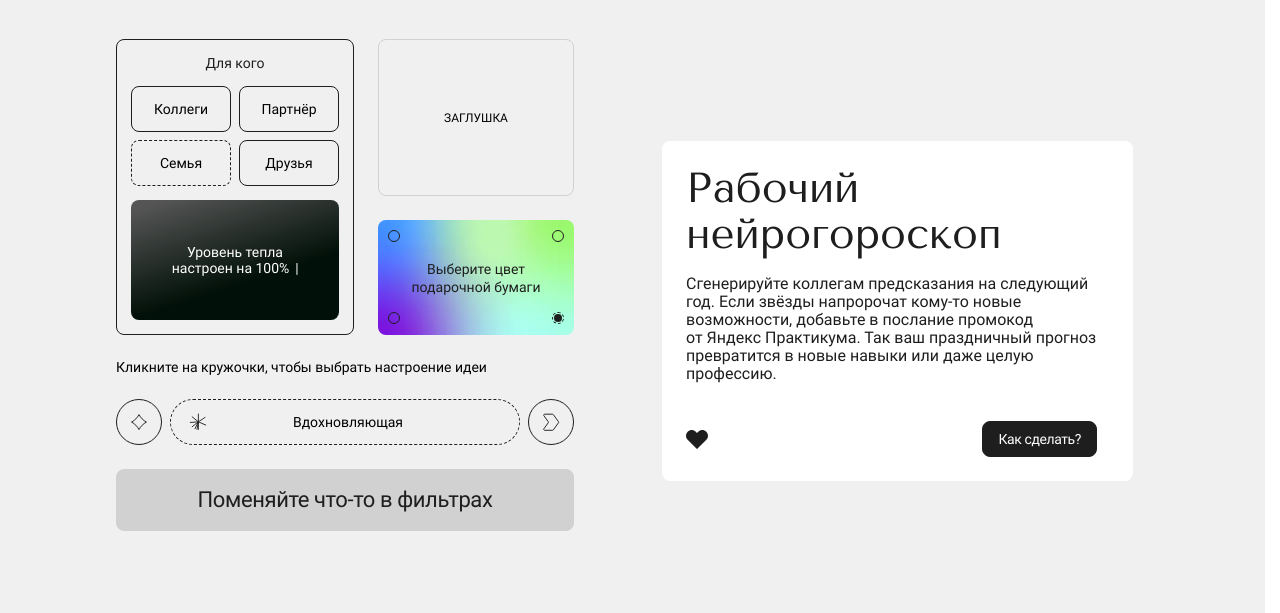
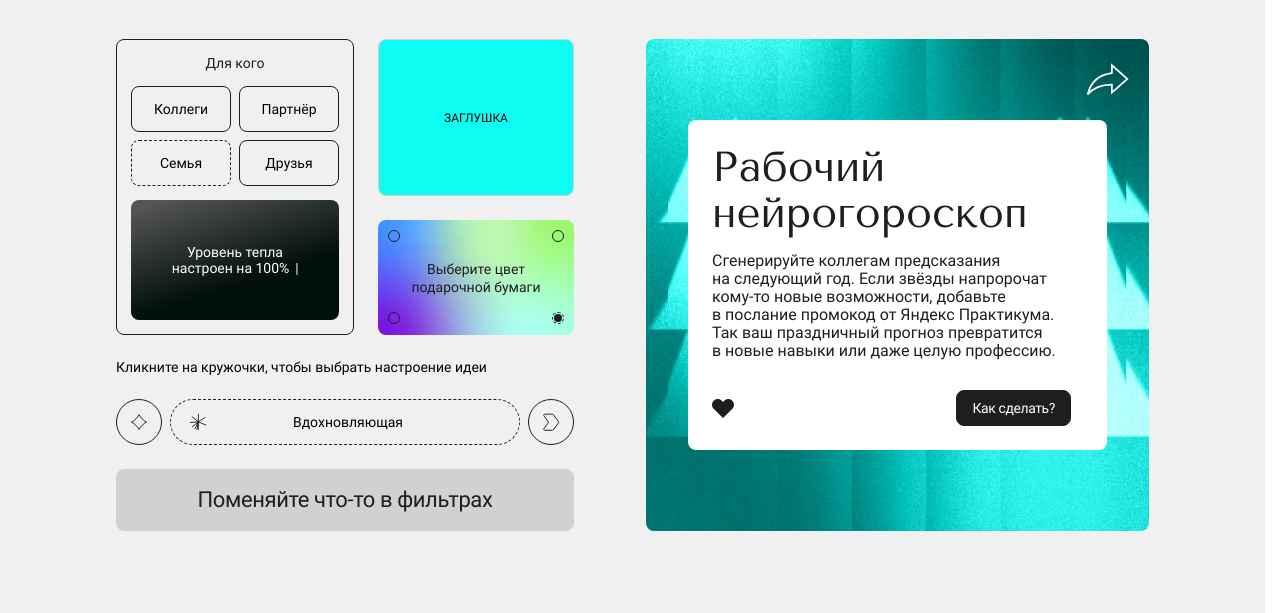
Before and after one commit to OlgaVishneva/curves, a website built with Vite: page src/index.html in a window 1280 px wide. Both pictures are taken after a click on the button "Получить идею". Shown: the part 199-812 px from the top of the page. Built offline with nearby package versions, Linux system fonts and the light colour scheme.

Commit message:
доработки

```diff
--- a/src/js/scripts/colorPaper.js
+++ b/src/js/scripts/colorPaper.js
@@ -1,10 +1,16 @@
 export default function colorPaper() {
     const radioButtons = document.querySelectorAll('input[name="color"]');
+    const stubElement = document.querySelector('.promo__stab'); // Получаем элемент заглушки
     const labels = {}; // Объект для хранения ссылок на элементы label с классом _active
 
     // Генерируем случайное число для установки случайной радиокнопки как активной
     const randomIndex = Math.floor(Math.random() * radioButtons.length);
     radioButtons[randomIndex].checked = true;
+
+    // Устанавливаем начальный цвет заглушки
+    if (stubElement) {
+        stubElement.style.backgroundColor = radioButtons[randomIndex].value;
+    }
 
     // Заполняем объект labels и устанавливаем класс _active для начальной радиокнопки
     radioButtons.forEach(radio => {
@@ -16,13 +22,19 @@ export default function colorPaper() {
         }
     });
 
-    // Функция для обновления класса _active у label
+    // Функция для обновления класса _active у label и цвета заглушки
     function updateActiveLabel(selectedRadio) {
         // Убираем класс _active от всех
         Object.values(labels).forEach(label => label.classList.remove('_active'));
         // Добавляем класс _active только к выбранной радиокнопке
         if (selectedRadio in labels) {
             labels[selectedRadio].classList.add('_active');
+
+            // Находим выбранную радиокнопку и обновляем цвет заглушки
+            const selectedRadioElement = document.getElementById(selectedRadio);
+            if (selectedRadioElement && stubElement) {
+                stubElement.style.backgroundColor = selectedRadioElement.value;
+            }
         }
     }
 
--- a/src/js/scripts/setImg.js
+++ b/src/js/scripts/setImg.js
@@ -3,6 +3,7 @@ export default function setImg() {
     const giftImage = document.getElementById('giftImage');
     const infoCard = document.querySelector('.promo__info-card');
     const promoBanner = document.querySelector('.promo__banner');
+    const promoIcon = document.querySelector('.promo__icon-nav');
     const buttonHowTo = infoCard.querySelector('.info-card__btn');
     const buttonReturn = document.createElement('button');
 
@@ -17,6 +18,7 @@ export default function setImg() {
         // Определяем путь к изображению в зависимости от ширины экрана
         if (screenWidth >= 768) {
             promoBanner.style.display = 'none'; // Скрыть баннер
+            promoIcon.style.display = 'block'; // Скрыть баннер
             // Изображения для экранов больше 768 пикселей
             switch (color) {
                 case 'color-blue':
@@ -36,6 +38,7 @@ export default function setImg() {
             }
         } else {
             promoBanner.style.display = 'block';
+            promoIcon.style.display = 'none';
             switch (color) {
                 case 'color-blue':
                     imagePath = 'img/bg/bg-img-blue.webp';
--- a/src/partials/advantages.html
+++ b/src/partials/advantages.html
@@ -94,15 +94,20 @@
               Ваш браузер не поддерживает видео.
             </video>
           </div>
+            <svg class="promo__icon-nav" width="43" height="40" aria-hidden="true">
+              <use xlink:href="img/sprite.svg#arrow-lg"></use>
+            </svg>
           <div class="promo__picture">
-            <img id="giftImage" src="img/bg/bg-img-green.webp" alt="Дефолт." class="promo__img" loading="lazy">
-            <img id="imageBlue" src="img/bg/bg-img-green.webp" class="promo__img" alt="Синяя картинка." loading="lazy">
-            <img id="imageGreen" src="img/bg/bg-img-blue.webp" class="promo__img" alt="Зеленая картинка."
+            <img id="giftImage" src="img/bg/bg-img-green.webp" alt="Дефолт." class="promo__img"
               loading="lazy">
-            <img id="imagePurple" src="img/bg/bg-img-purple.webp" class="promo__img" alt="Фиолетовая картинка."
-              loading="lazy">
-            <img id="imageCyan" src="img/bg/bg-img-turquoise.webp" class="promo__img" alt="Бирюзовая картинка."
-              loading="lazy">
+            <img id="imageBlue" src="img/bg/bg-img-green.webp" class="promo__img"
+              alt="Синяя картинка." loading="lazy">
+            <img id="imageGreen" src="img/bg/bg-img-blue.webp" class="promo__img"
+              alt="Зеленая картинка." loading="lazy">
+            <img id="imagePurple" src="img/bg/bg-img-purple.webp" class="promo__img"
+              alt="Фиолетовая картинка." loading="lazy">
+            <img id="imageCyan" src="img/bg/bg-img-turquoise.webp" class="promo__img"
+              alt="Бирюзовая картинка." loading="lazy">
           </div>
           <article class="promo__info-card info-card">
             <div class="info-card__header">
--- a/src/scss/blocks/_info-card.scss
+++ b/src/scss/blocks/_info-card.scss
@@ -31,7 +31,12 @@
         @include font(28px, 34px, 400, $secondary-family);
 
         @include media-breakpoint-up(md) {
+            padding-bottom: 12px;
             @include font(42px, 46px, 400, $secondary-family);
+        }
+
+        @include media-breakpoint-up(lg) {
+            padding-bottom: 16px;
         }
     }
 
--- a/src/scss/blocks/_promo.scss
+++ b/src/scss/blocks/_promo.scss
@@ -2,6 +2,7 @@
   --promo-color: var(--c-main-color);
   --promo-text-color: var(--c-main-primary-color);
   --promo-border-color: var(--c-main-primary-color);
+  --promo-icon-color: var(--c-base-color);
   --promo-bg-color: var(--c-main-primary-emphasis-color);
 
   display: flex;
@@ -154,6 +155,7 @@
     align-items: center;
     border: 1px solid var(--promo-bg-color);
     border-radius: 8px;
+    transition: background-color $animation-speed $animation-function;
 
 
     @include media-breakpoint-up(md) {
@@ -184,13 +186,13 @@
     align-items: center;
     justify-content: center;
     padding: 14px;
-    transition: width 0.2s ease, border 0.2s ease;
+    transition: width $animation-speed $animation-function, border $animation-speed $animation-function;
     position: relative;
     cursor: pointer;
 
     @include hover {
       border: 1px solid var(--promo-border-color);
-      transition: width 0.2s ease;
+      transition: width $animation-speed $animation-function;
     }
   }
 
@@ -260,9 +262,17 @@
     left: 16px;
 
 
+    @include media-breakpoint-up(md) {
+      min-height: 315px;
+      inset-inline: 92px;
+      inset-block: 83px;
+    }
+
     @include media-breakpoint-up(lg) {
       margin: 0 auto;
       max-width: 488px;
+      inset-inline: 42px;
+      inset-block: 81px;
     }
   }
 
@@ -280,6 +290,7 @@
 
   &__img {
     display: none;
+    height: 100%;
   }
 
   &__wrapper {
@@ -287,9 +298,28 @@
     position: relative;
     margin-inline: -16px;
 
+
     @include media-breakpoint-up(md) {
       margin-inline: 0;
     }
+
+    @include media-breakpoint-up(lg) {
+      position: relative;
+      display: flex;
+      background-blend-mode: color;
+      border-radius: 8px;
+    }
+  }
+
+  &__icon-nav {
+    position: absolute;
+    top: 20px;
+    right: 20px;
+    width: 43px;
+    height: 40px;
+    fill: none;
+    color: var(--promo-icon-color);
+    display: none;
   }
 
   &__label {
```
